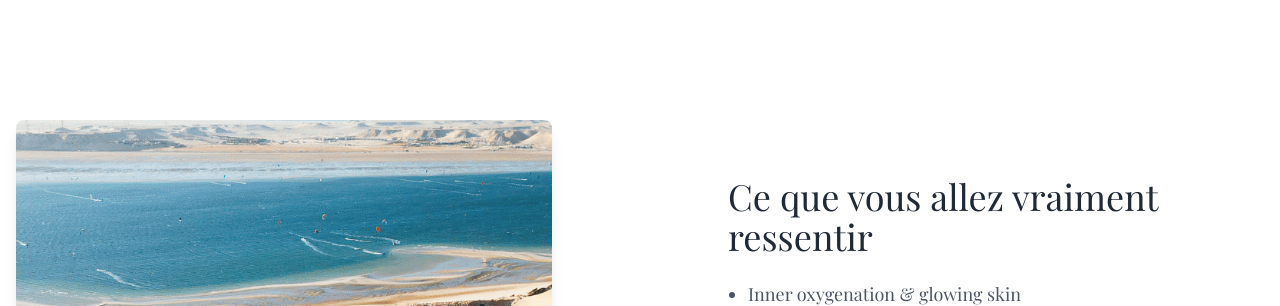
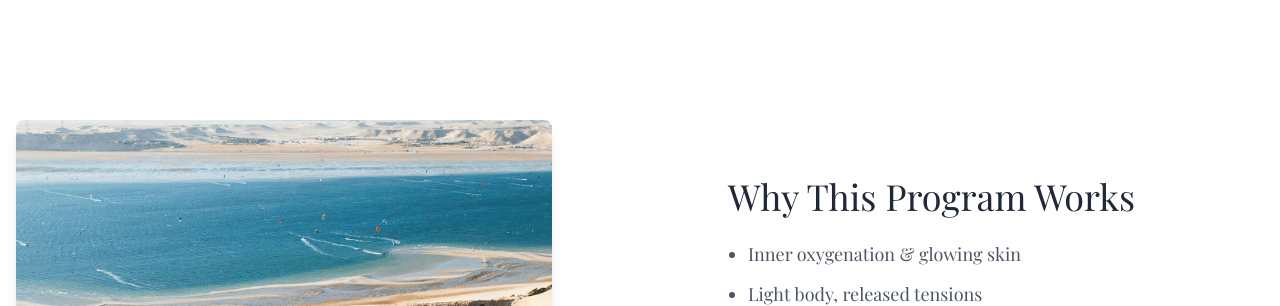
Before and after one commit to successproductions/hotel-thalasso-landing, a Next.js app: page /en/evasion-holistique-3-jours in a window 1280 px wide. Shown: the part 5620-5926 px from the top of the page. Built offline with nearby package versions, Linux system fonts and the light colour scheme.

Commit message:
refactor: update Header and ProgrammeFonctionne components to use 'use client' directive and improve translation handling

```diff
--- a/src/components/Header.tsx
+++ b/src/components/Header.tsx
@@ -1,4 +1,4 @@
-// components/Header.tsx
+
 "use client";
 
 import Image from "next/image";
--- a/src/components/ProgrammeFonctionne.tsx
+++ b/src/components/ProgrammeFonctionne.tsx
@@ -1,10 +1,12 @@
-// components/PourquoiProgrammeFonctionne.tsx
+'use client'
 import { useTranslations } from "next-intl";
 import Image from "next/image";
 import React from "react";
 
 export function ProgrammeFonctionne() {
   const t = useTranslations('ProgrammeFonctionne.points')
+  const te = useTranslations('ProgrammeFonctionne')
+
 
 
   return (
@@ -23,7 +25,7 @@ export function ProgrammeFonctionne() {
         {/* Text Column */}
         <div className="space-y-6">
           <h2 className="text-3xl md:text-4xl pt-6 md:pt-14  font-medium text-gray-800">
-          Ce que vous allez vraiment ressentir
+          {te('title')}
           </h2>
           <ul className="list-disc pl-5 space-y-3 text-gray-600 text-base md:text-lg leading-relaxed">
             {[0, 1, 2, 3, 4, 5].map((i) => {
```
